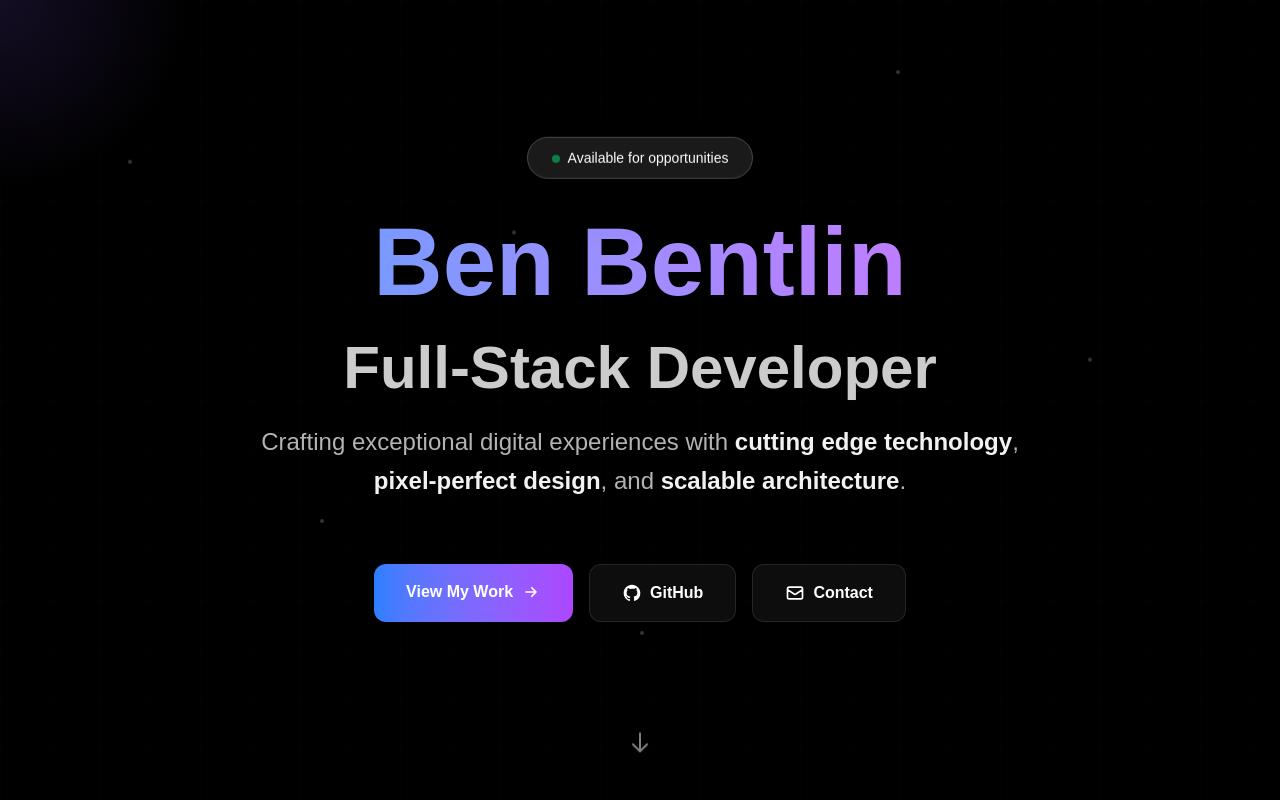
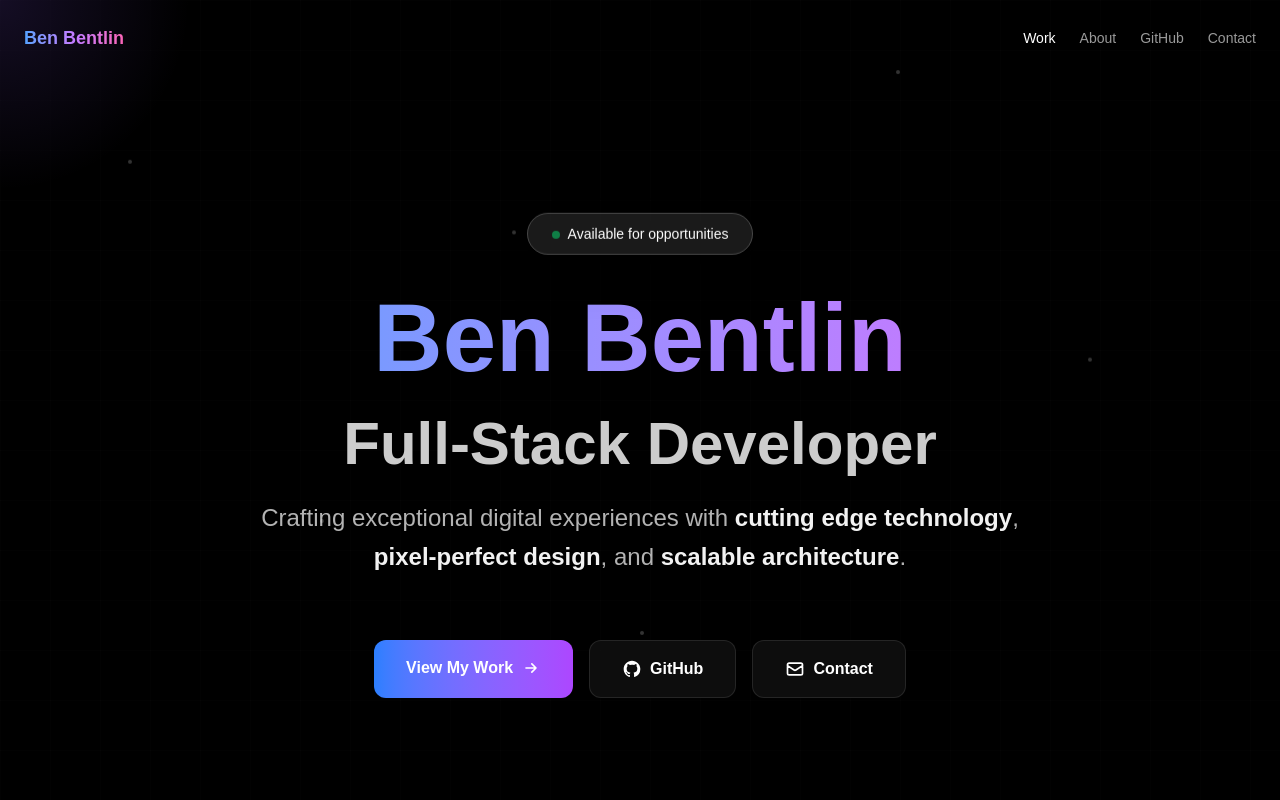
Before and after one commit to bbentlin/portfolio-website, a Next.js app: page / in a window 1280 px wide. Shown: the top 800 px of the page. Built offline with nearby package versions, Linux system fonts and the light colour scheme.

Commit message:
Add navigation bar with links to Work, About, GitHub and Contact

```diff
--- a/src/app/page.tsx
+++ b/src/app/page.tsx
@@ -124,6 +124,44 @@ export default function Home() {
           />
         ))}
       </div>
+
+      {/* Navigation */}
+      <nav className="relative z-10 flex justify-between items-center px-6 py-6 max-w-7xl mx-auto">
+        <a
+          href="/"
+          className="text-lg font-bold bg-gradient-to-r from-blue-400 via-purple-400 to-pink-400 bg-clip-text text-transparent"
+        >
+          Ben Bentlin
+        </a>
+        <div className="flex items-center gap-6">
+          <a
+            href="/"
+            className="text-sm text-white font-medium"
+          >
+            Work
+          </a>
+          <a
+            href="/about"
+            className="text-sm text-white/60 hover:text-white transition-colors"
+          >
+            About
+          </a>
+          <a
+            href="https://github.com/bbentlin"
+            target="_blank"
+            rel="noopener noreferrer"
+            className="text-sm text-white/60 hover:text-white transition-colors"
+          >
+            GitHub
+          </a>
+          <a
+            href="mailto:bbentlin@icloud.com"
+            className="text-sm text-white/60 hover:text-white transition-colors"
+          >
+            Contact
+          </a>
+        </div>
+      </nav>
 
       {/* Hero Section */}
       <section className="relative min-h-screen flex items-center justify-center px-6">
```
